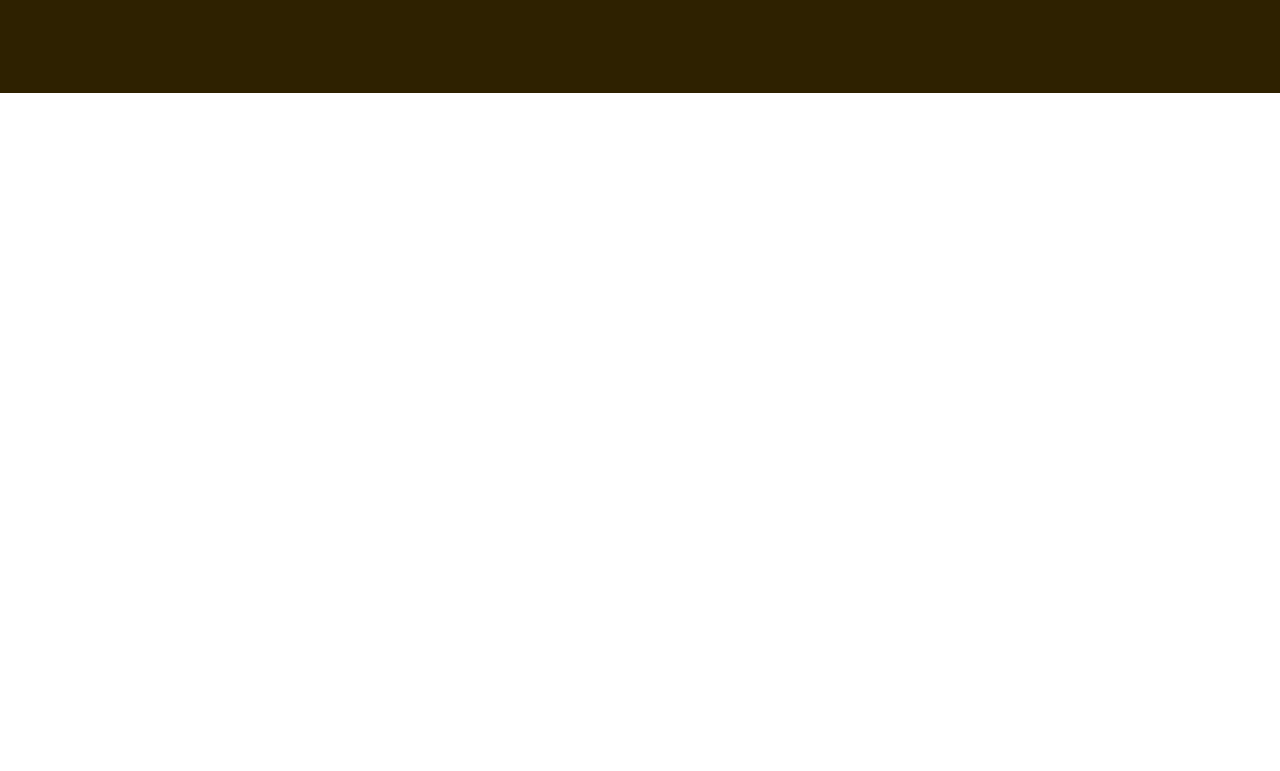
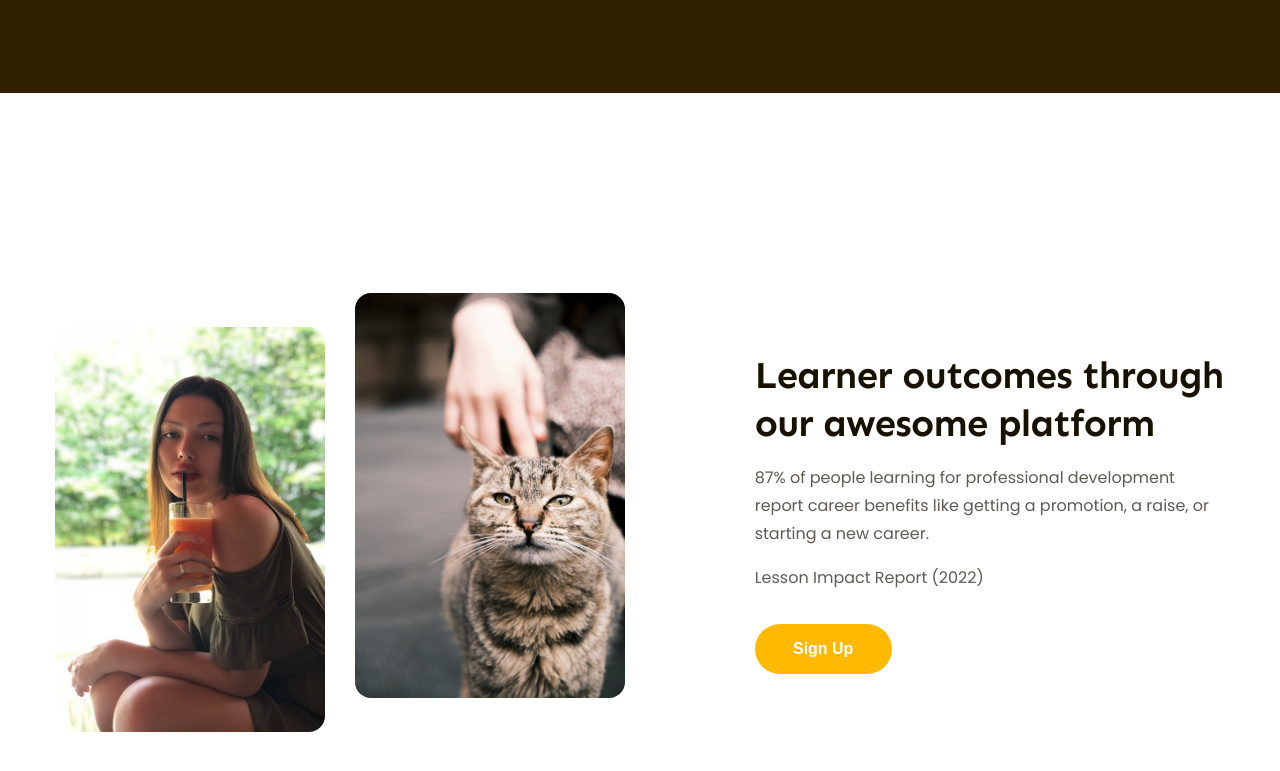
Before and after one commit to DyKhang/f8-htmlcss-02, a plain HTML site: page index.html in a window 1280 px wide. Shown: the part 2278-3049 px from the top of the page. Drawn offline with Linux system fonts and the light colour scheme.

Commit message:
Features-1st

```diff
--- a/assets/css/style.css
+++ b/assets/css/style.css
@@ -488,3 +488,68 @@ nav {
   line-height: 153.846%;
   margin-left: 30px;
 }
+
+/* Features */
+.features {
+  padding: 200px 0;
+}
+
+.features .content {
+  display: flex;
+  align-items: center;
+}
+
+.features .block-img {
+  display: flex;
+  gap: 30px;
+}
+
+.block-img .fea-img1 {
+  margin-top: 34px;
+}
+
+.features img {
+  width: 270px;
+  object-fit: cover;
+  border-radius: 16px;
+  height: 405px;
+}
+
+.features .body-fea {
+  width: 40.2%;
+  margin-left: auto;
+  display: flex;
+  flex-direction: column;
+  justify-content: center;
+  align-items: flex-start;
+}
+
+.body-fea .title {
+  margin-bottom: 16px;
+  color: #171100;
+  font-family: Sen;
+  font-size: 3.8rem;
+  font-weight: 700;
+  line-height: 126.316%;
+  letter-spacing: -0.02em;
+}
+
+.body-fea .desc {
+  color: #5f5b53;
+  font-size: 1.6rem;
+  font-weight: 400;
+  line-height: 175%;
+}
+
+.body-fea .desc:first-of-type {
+  margin-bottom: 16px;
+}
+
+.body-fea .btn {
+  margin-top: 32px;
+  border: none;
+  width: 137px;
+  line-height: 50px;
+  background-color: var(--primary-color);
+  cursor: pointer;
+}
--- a/index.html
+++ b/index.html
@@ -295,5 +295,33 @@
         </div>
       </div>
     </div>
+
+    <!-- Features -->
+    <div class="features">
+      <div class="content">
+        <div class="block-img">
+          <img
+            src="./assets/img/Features1.jpg"
+            alt="Learner outcomes through our awesome platform"
+            class="fea-img1"
+          />
+          <img
+            src="./assets/img/Features2.jpg"
+            alt="Learner outcomes through our awesome platform"
+            class="fea-img2"
+          />
+        </div>
+        <div class="body-fea">
+          <h2 class="title">Learner outcomes through our awesome platform</h2>
+          <p class="desc">
+            87% of people learning for professional development report career
+            benefits like getting a promotion, a raise, or starting a new
+            career.
+          </p>
+          <p class="desc">Lesson Impact Report (2022)</p>
+          <button class="btn">Sign Up</button>
+        </div>
+      </div>
+    </div>
   </body>
 </html>
```
Also changed, not shown: assets/img/Features1.jpg (added), assets/img/Features2.jpg (added).
